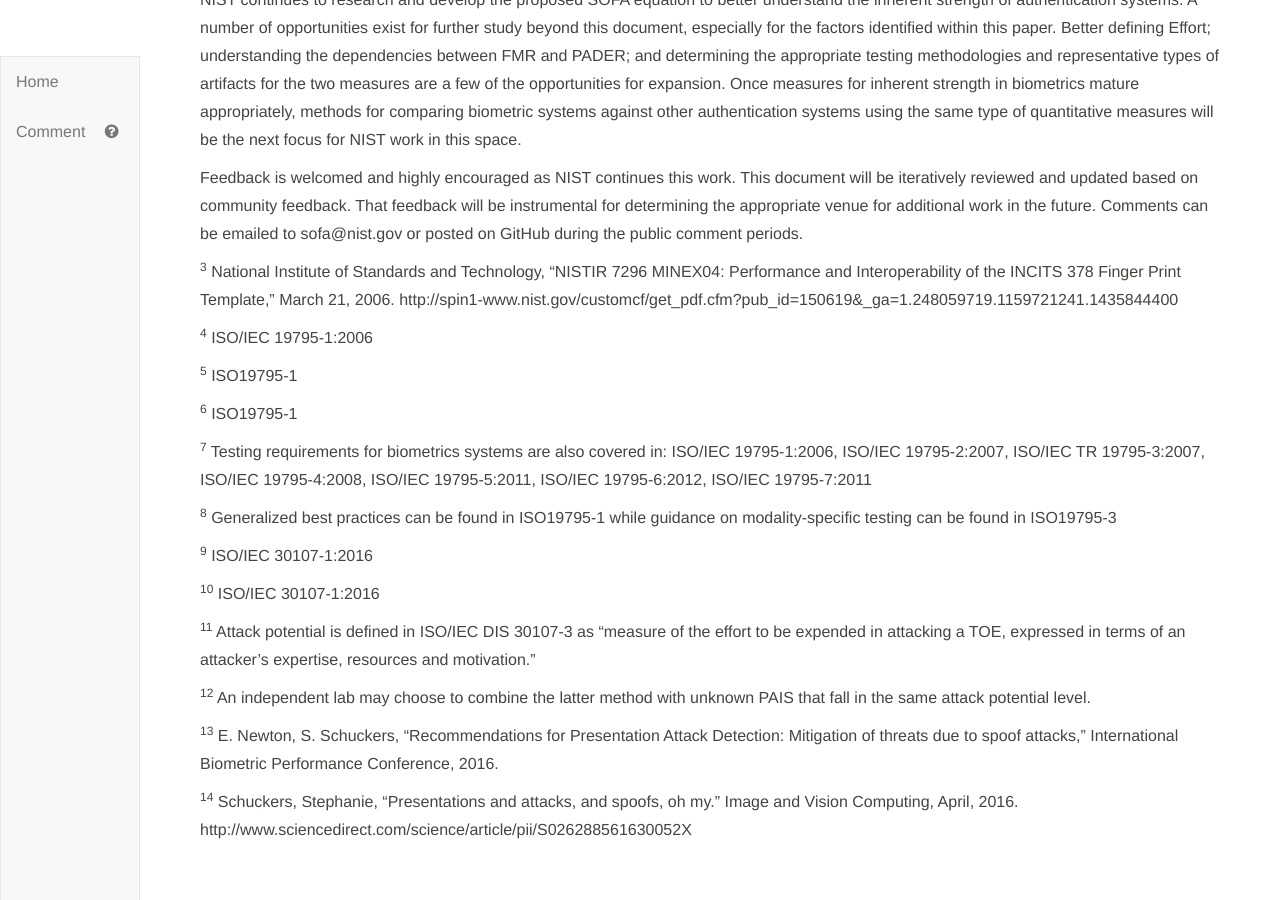
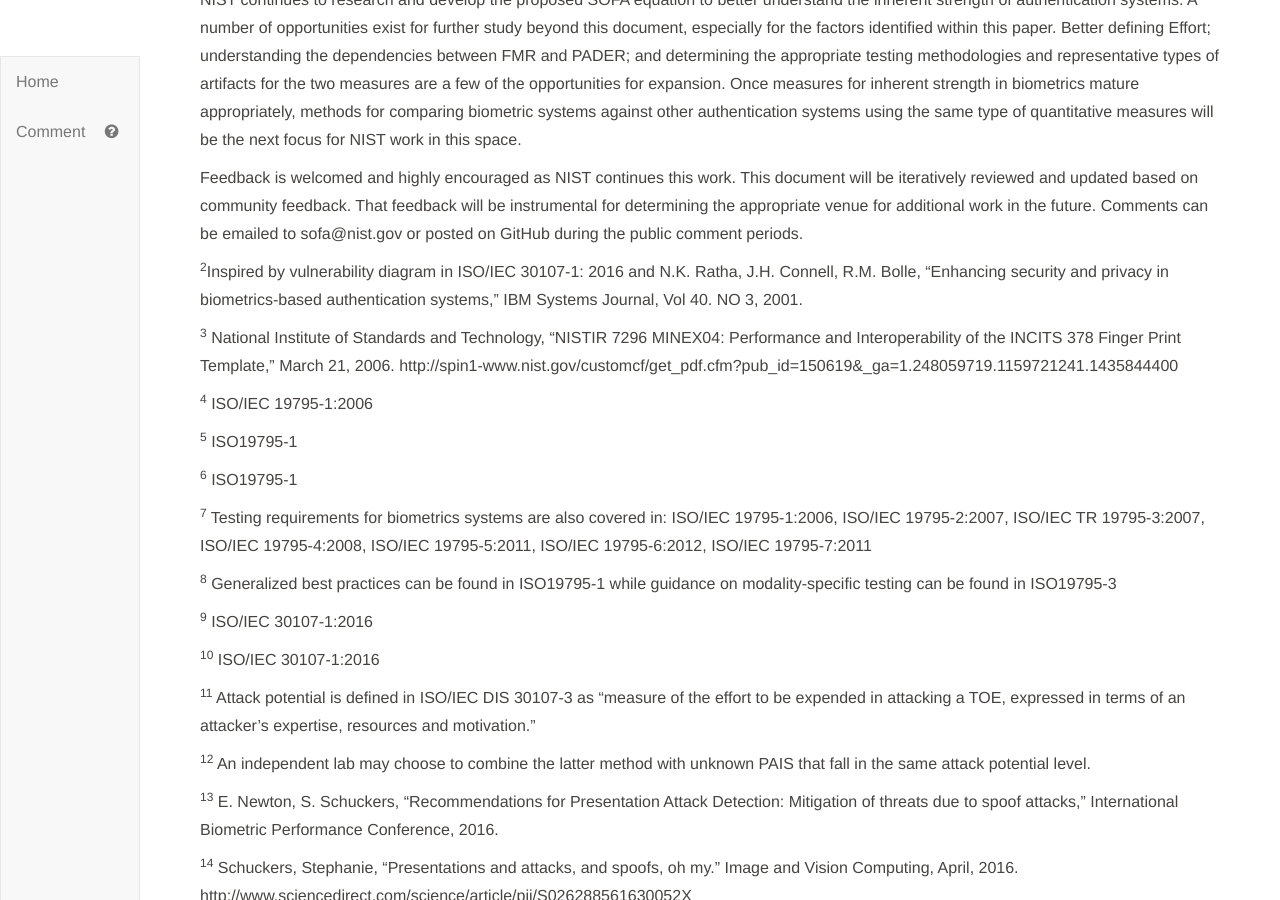
Before and after one commit to usnistgov/SOFA, a Jekyll site: the page built from SOFA.md, in a window 1280 px wide and 900 px high, scrolled down 8249 px. Built offline with Jekyll 4.4.1, drawn with Linux system fonts in a browser that asks for light colours.

Commit message:
Update Conclusion.md

```diff
--- a/Conclusion.md
+++ b/Conclusion.md
@@ -6,6 +6,8 @@ At the conclusion of Section 2, two proportions were presented for SOFA-B: one f
 NIST continues to research and develop the proposed SOFA equation to better understand the inherent strength of authentication systems. A number of opportunities exist for further study beyond this document, especially for the factors identified within this paper. Better defining Effort; understanding the dependencies between FMR and PADER; and determining the appropriate testing methodologies and representative types of artifacts for the two measures are a few of the opportunities for expansion. Once measures for inherent strength in biometrics mature appropriately, methods for comparing biometric systems against other authentication systems using the same type of quantitative measures will be the next focus for NIST work in this space.
 
 Feedback is welcomed and highly encouraged as NIST continues this work. This document will be iteratively reviewed and updated based on community feedback. That feedback will be instrumental for determining the appropriate venue for additional work in the future. Comments can be emailed to sofa@nist.gov or posted on GitHub during the public comment periods.
+
+<sup>2</sup>Inspired by vulnerability diagram in ISO/IEC 30107-1: 2016 and N.K. Ratha, J.H. Connell, R.M. Bolle, “Enhancing security and privacy in biometrics-based authentication systems,” IBM Systems Journal, Vol 40. NO 3, 2001.
 
 <sup>3</sup> National Institute of Standards and Technology, “NISTIR 7296 MINEX04: Performance and Interoperability of the INCITS 378 Finger Print Template,” March 21, 2006. http://spin1-www.nist.gov/customcf/get_pdf.cfm?pub_id=150619&_ga=1.248059719.1159721241.1435844400
 
```
